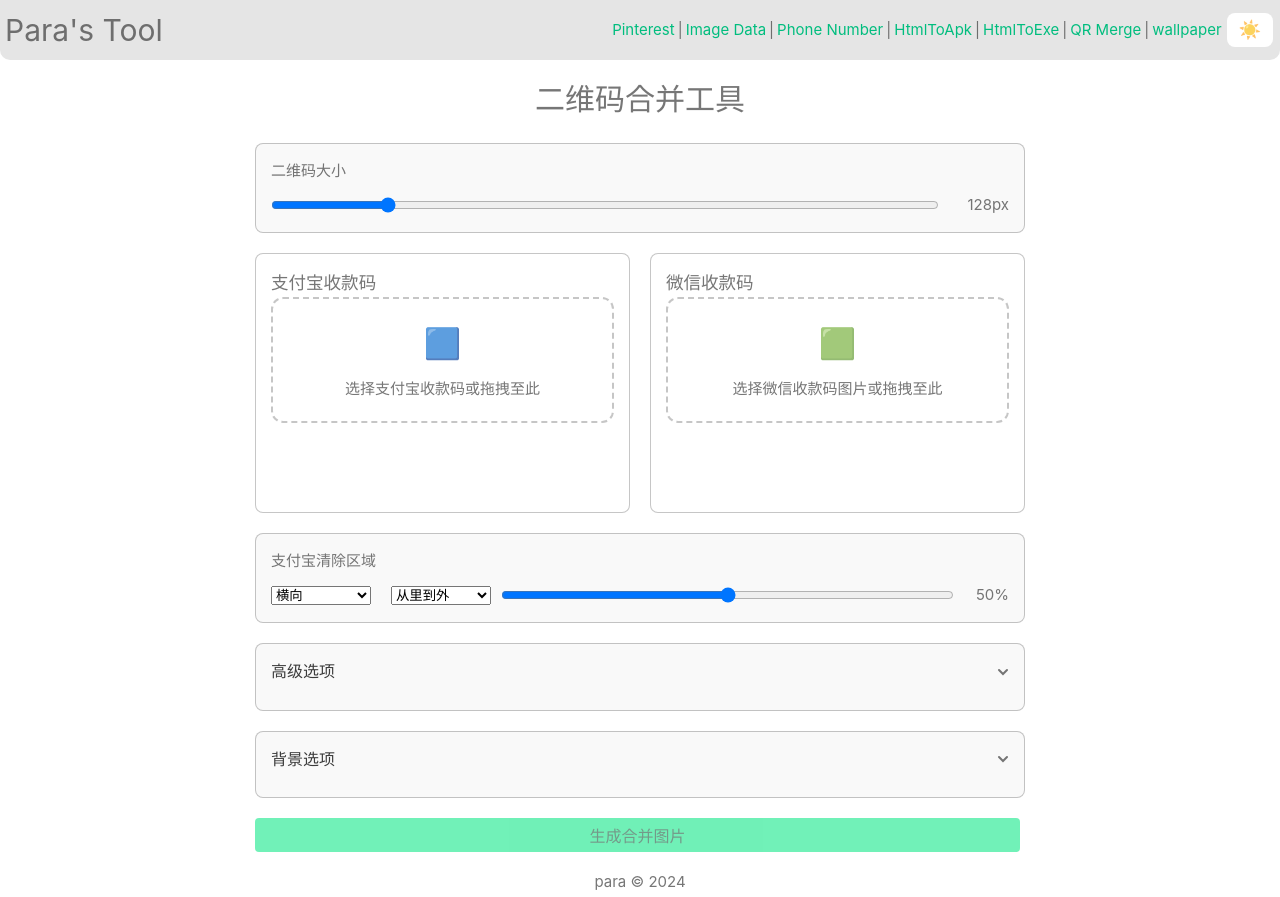
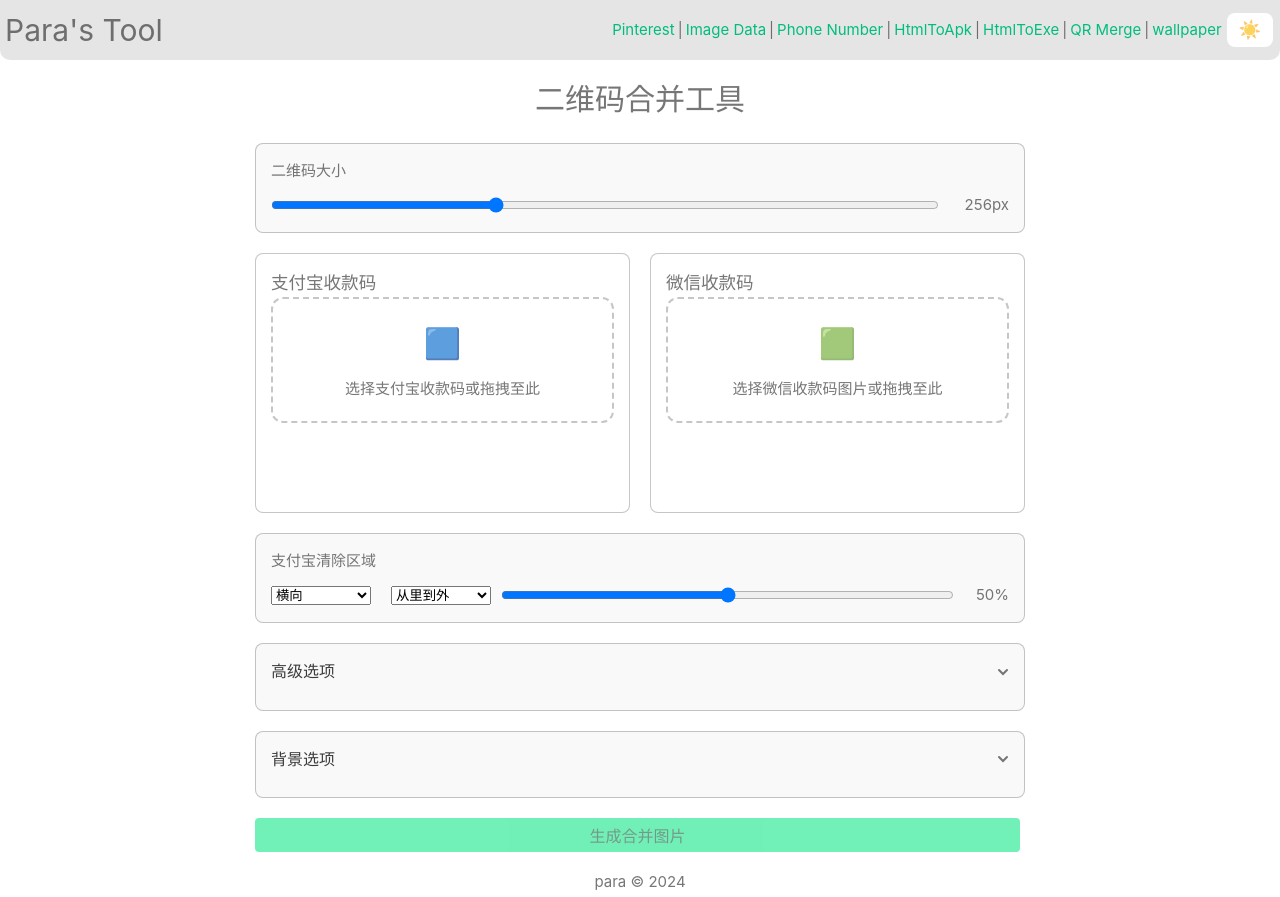
Before and after one commit to zhouzongyan/parap-tool, a Vue app: page /qr-merge in a window 1280 px wide. Built offline with nearby package versions, Linux system fonts and the light colour scheme.

Commit message:
Update QRMerge.vue
add background

```diff
--- a/src/views/QRMerge.vue
+++ b/src/views/QRMerge.vue
@@ -124,18 +124,19 @@
                             <template v-if="bgEnabled">
                                 <div class="control-item">
                                     <label>左右边距:</label>
-                                    <input type="range" v-model.number="bgMarginX" :min="0" :max="100" :step="1" />
-                                    <span>{{ bgMarginX }}%</span>
+                                    <input type="range" v-model.number="bgMarginX" :min="0" :max="qrSize" :step="1" />
+                                    <span>{{ bgMarginX }}px</span>
                                 </div>
                                 <div class="control-item">
                                     <label>上边距:</label>
-                                    <input type="range" v-model.number="bgMarginTop" :min="0" :max="100" :step="1" />
-                                    <span>{{ bgMarginTop }}%</span>
+                                    <input type="range" v-model.number="bgMarginTop" :min="0" :max="qrSize" :step="1" />
+                                    <span>{{ bgMarginTop }}px</span>
                                 </div>
                                 <div class="control-item">
                                     <label>下边距:</label>
-                                    <input type="range" v-model.number="bgMarginBottom" :min="0" :max="100" :step="1" />
-                                    <span>{{ bgMarginBottom }}%</span>
+                                    <input type="range" v-model.number="bgMarginBottom" :min="0" :max="qrSize"
+                                        :step="1" />
+                                    <span>{{ bgMarginBottom }}px</span>
                                 </div>
                                 <div class="control-item">
                                     <label>左侧颜色:</label>
@@ -221,7 +222,7 @@ const bgImageName = ref('')
 const qrImageName = ref('')
 const bgImagePreview = ref('')
 const qrImagePreview = ref('')
-const qrSize_power = ref(7)
+const qrSize_power = ref(8)
 const qrSize = computed(() => Math.pow(2, qrSize_power.value))
 
 // 位置状态 - 使用函数计算初始值
@@ -322,20 +323,18 @@ const handleWxImageSelected = async (file: File) => {
 
 // 修改背景相关状态
 const bgEnabled = ref(false)
-const bgMarginX = ref(20)
-const bgMarginTop = ref(20)
-const bgMarginBottom = ref(20)
-const bgColorLeft = ref('#00FF00')
-const bgColorRight = ref('#0000FF')
+const bgMarginX = ref(70)  // 左右边距 10%
+const bgMarginTop = ref(90)  // 上边距 15%
+const bgMarginBottom = ref(50)  // 下边距 15%
+const bgColorLeft = ref('#07C160')  // 微信绿色
+const bgColorRight = ref('#1677FF')  // 支付宝蓝色
 const bgText = ref('支持微信和支付宝')
 const bgFont = ref('微软雅黑')
-const bgFontSize = ref(24)
-const bgTextColor = ref('#FFFFFF')
-const bgTextX = ref(50)
-const bgTextY = ref(50)
-
-// 添加圆角状态
-const bgRadius = ref(0)  // 默认无圆角
+const bgFontSize = ref(32)  // 字体大小调大一些
+const bgTextColor = ref('#FFFFFF')  // 白色文字
+const bgTextX = ref(50)  // 文字水平居中
+const bgTextY = ref(11)  // 文字靠上 15%
+const bgRadius = ref(20)  // 圆角 20px
 
 // 监听背景相关变化
 watch([
```
